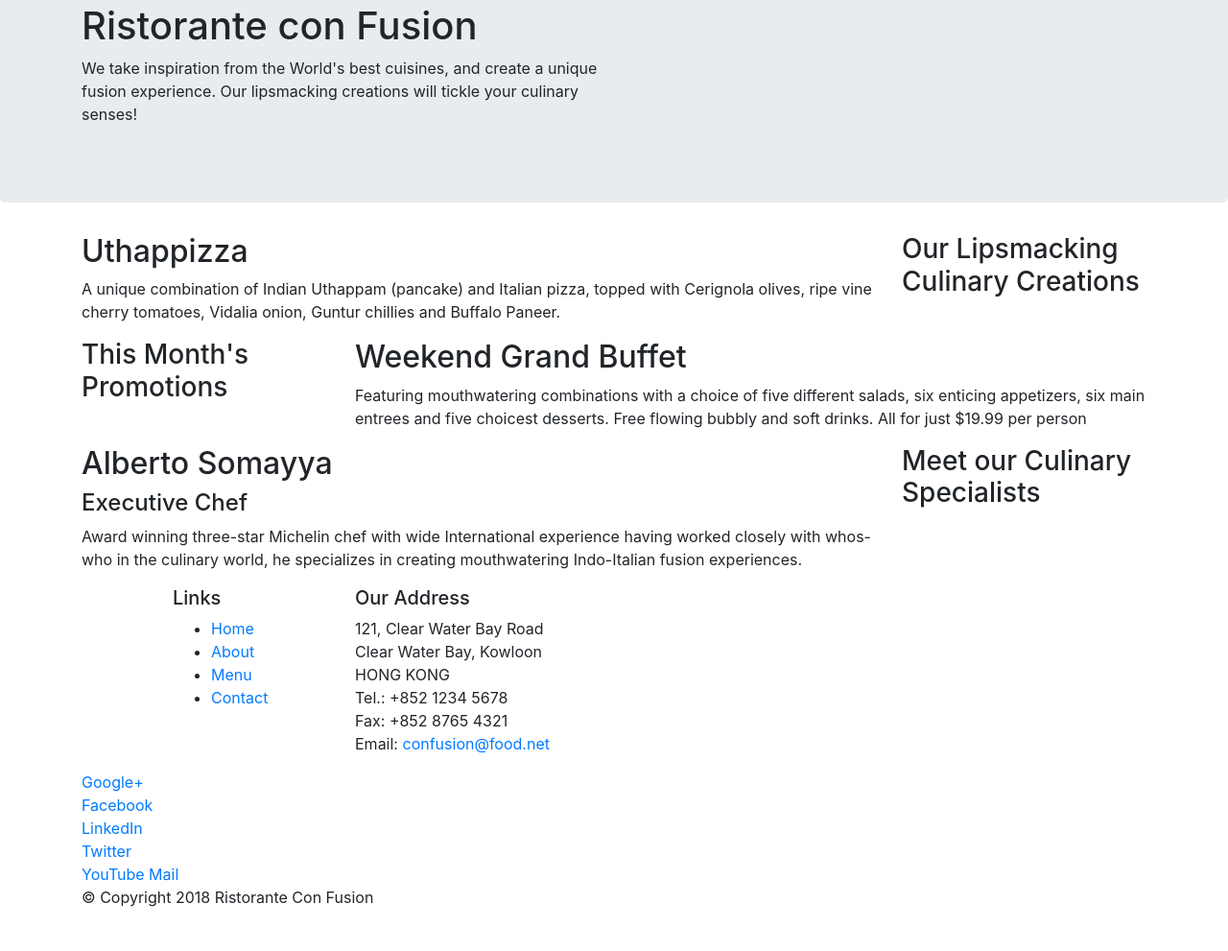
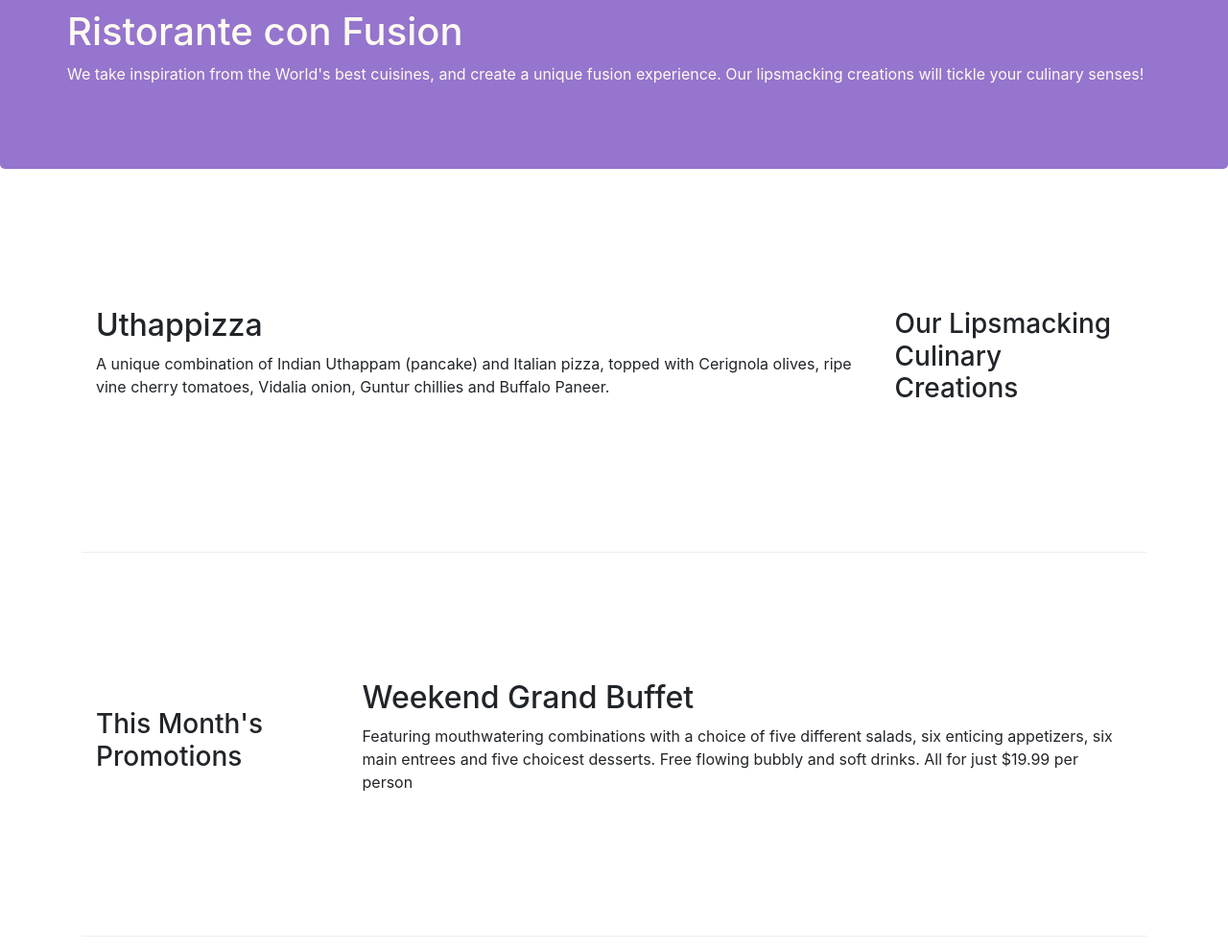
Before and after one commit to blen90/conFusion, a website: page index.html in a window 1280 px wide. Shown: the part 61-1052 px from the top of the page at 96% size. Before the commit the page ends 1024 px from the top, so only its background shows below. Drawn offline with nearby package versions, Linux system fonts and the light colour scheme.

Commit message:
added classes, justify and align content, added basic css

```diff
--- /dev/null
+++ b/css/style.css
@@ -0,0 +1,30 @@
+.row-header {
+    margin: 0px auto;
+    padding: 0px auto;
+}
+
+.row-content {
+    margin: 0px auto;
+    padding: 50px 0px 50px 0px;
+    border-bottom: 1px ridge;
+    min-height: 400px;
+}
+
+.footer{
+    background-color: #D1C4E9;
+    margin:0px auto;
+    padding: 20px 0px 20px 0px;
+}
+
+.jumbotron {
+    padding: 70px 30px 70px 30px;
+    margin: 0px auto;
+    background-color: #9575CD;
+    color: floralwhite;
+}
+
+.address {
+    font-size: 80%;
+    margin: 0px;
+    color: #0f0f0f;
+}
--- a/index.html
+++ b/index.html
@@ -8,6 +8,7 @@
 
     <!-- Bootstrap CSS -->
     <link rel="stylesheet" href="node_modules/bootstrap/dist/css/bootstrap.min.css">
+    <link rel="stylesheet" href="css/style.css">
     <title>Ristorante Con Fusion</title>
 </head>
 
@@ -15,7 +16,7 @@
 
     <header class="jumbotron">
         <div class="container">
-            <div class="row">
+            <div class="row row-header>
                 <div class="col-12 col-sm-6">
                     <h1>Ristorante con Fusion</h1>
                     <p>We take inspiration from the World's best cuisines, and create a unique fusion experience. Our lipsmacking creations will tickle your culinary senses!</p>
@@ -27,7 +28,7 @@
     </header>
 
     <div class="container">
-        <div class="row">
+        <div class="row row-content align-items-center">
             <div class="col-12 col-sm-4 order-sm-last col-md-3">
                 <h3>Our Lipsmacking Culinary Creations</h3>
             </div>
@@ -38,7 +39,7 @@
         </div>
 
 
-        <div class="row">
+        <div class="row row-content align-items-center">
             <div class="col-12 col-sm-4 col-md-3">
                 <h3>This Month's Promotions</h3>
             </div>
@@ -48,7 +49,7 @@
             </div>
         </div>
 
-        <div class="row">
+        <div class="row row-content align-items-center">
             <div class="col-12 col-sm-4 order-sm-last col-md-3">
                 <h3>Meet our Culinary Specialists</h3>
             </div>
@@ -60,12 +61,12 @@
         </div>
     </div>
 
-    <footer>
+    <footer class="footer">
         <div class="container">
             <div class="row">
                 <div class="col-4 offset-1 col-sm-2">
                     <h5>Links</h5>
-                    <ul>
+                    <ul class="list-unstyled">
                         <li><a href="#">Home</a></li>
                         <li><a href="#">About</a></li>
                         <li><a href="#">Menu</a></li>
@@ -83,8 +84,8 @@
 		              Email: <a href="mailto:confusion@food.net">confusion@food.net</a>
 		           </address>
                 </div>
-                <div>
-                    <div class="col-12 col-sm-4">
+                <div class="col-12 col-sm-4 align-self-center">
+                    <div class="text-center">
                         <a href="http://google.com/+">Google+</a>
                         <a href="http://www.facebook.com/profile.php?id=">Facebook</a>
                         <a href="http://www.linkedin.com/in/">LinkedIn</a>
@@ -94,7 +95,7 @@
                     </div>
                 </div>
            </div>
-           <div class="row">
+           <div class="row justify-content-center">
                 <div class="col-auto">
                     <p>© Copyright 2018 Ristorante Con Fusion</p>
                 </div>
```
